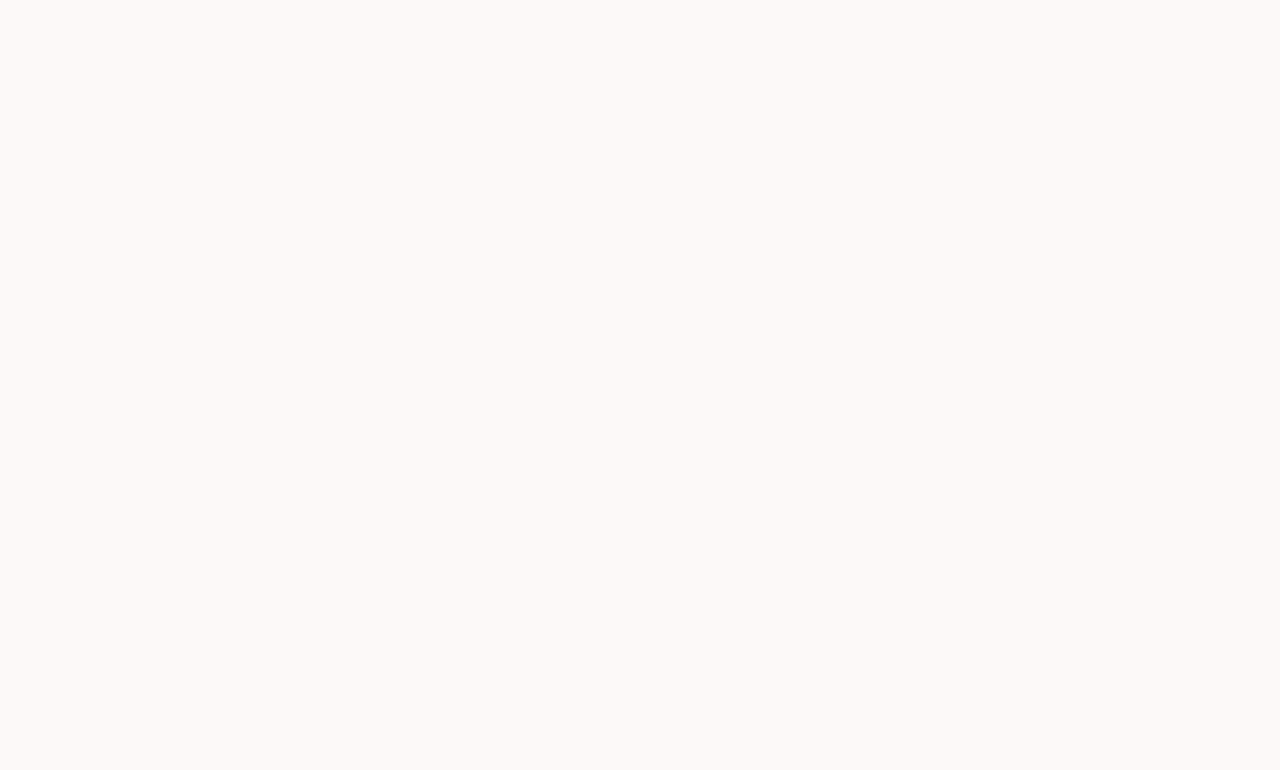
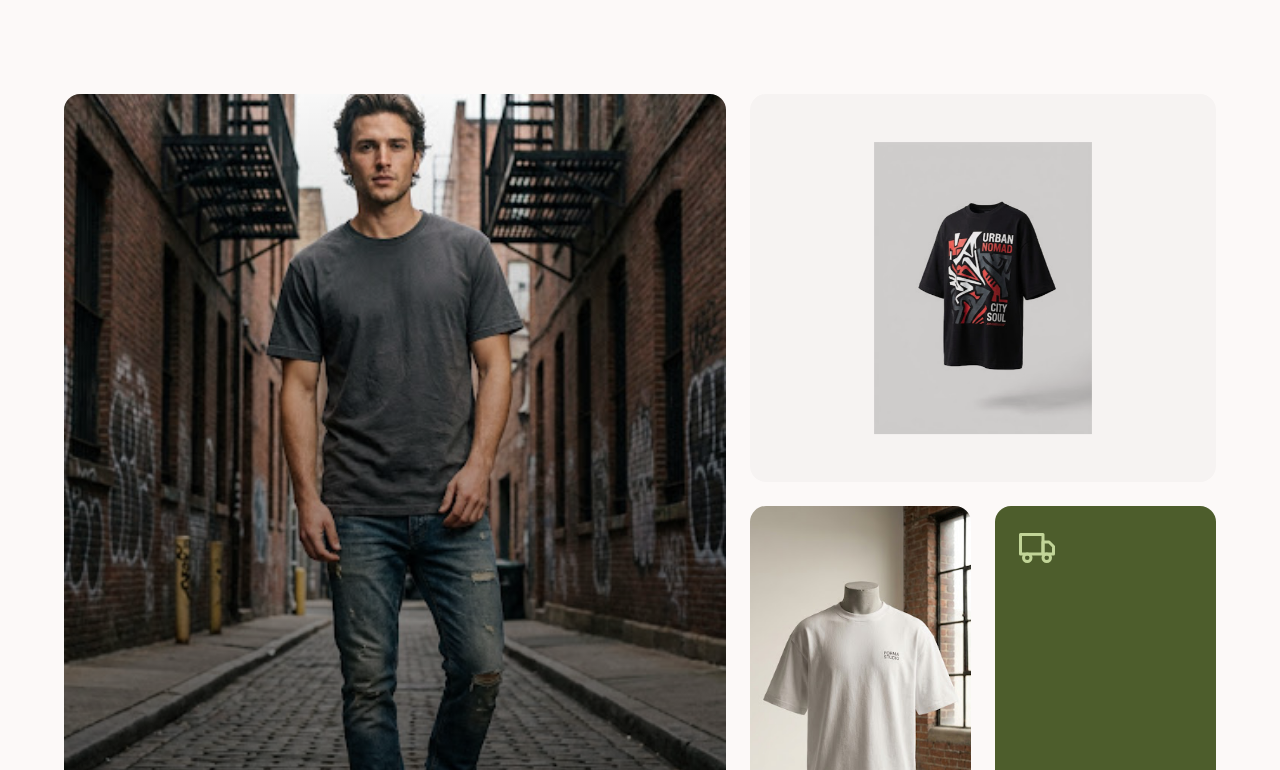
Before and after one commit to MadeiraVitor/groundshirts-app, a React (Vite) app: page / in a window 1280 px wide. Shown: the part 1230-2000 px from the top of the page. Before the commit the page ends 1324 px from the top, so only its background shows below. Built offline with nearby package versions, Linux system fonts and the light colour scheme.

Commit message:
feat: add Gallery component to App for enhanced visual display

```diff
--- a/src/App.tsx
+++ b/src/App.tsx
@@ -1,4 +1,5 @@
 import { Categories } from "./components/Categories";
+import { Gallery } from "./components/Gallery";
 import { Header } from "./components/Header";
 import { Hero } from "./components/Hero";
 
@@ -9,6 +10,7 @@ function App() {
       <main>
         <Hero />
         <Categories />
+        <Gallery />
       </main>
     </>
   );
```
